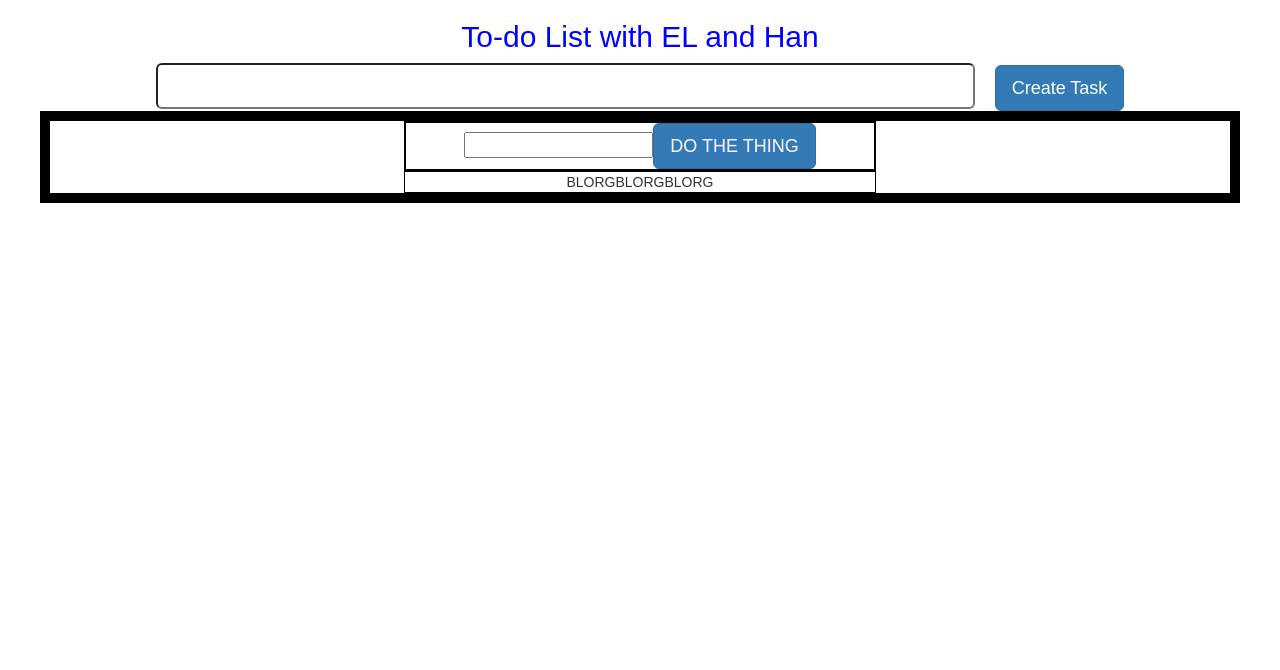
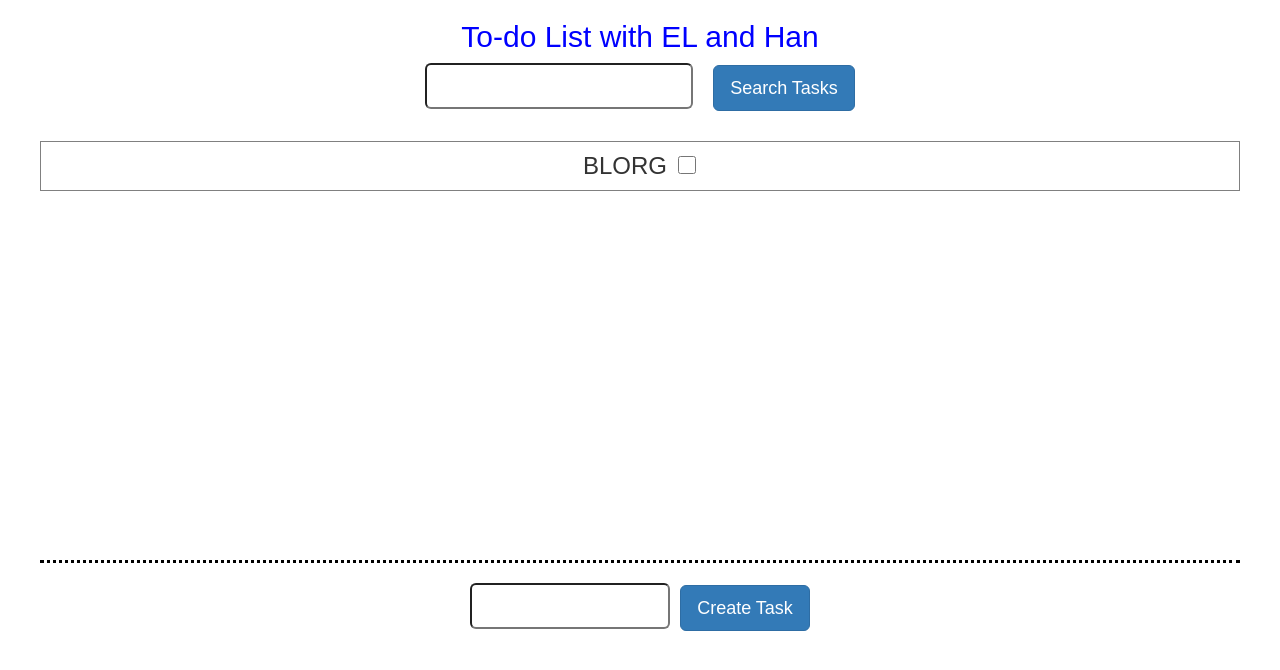
Before and after one commit to eLn86/todolist-practice, a React (Create React App) app in the folder todo-list-group-practice/: page / in a window 1280 px wide. Shown: the top 670 px of the page. Built offline with nearby package versions, Linux system fonts and the light colour scheme.

Commit message:
CSS touchups

```diff
--- a/todo-list-group-practice/src/components/Body/Body.js
+++ b/todo-list-group-practice/src/components/Body/Body.js
@@ -6,11 +6,20 @@ import Create from '../Create/Create';
 import Search from '../Search/Search.js';
 
 class Body extends Component {
+  constructor(props) {
+    super(props);
+    this.state = {
+      // Task Array to handle all task rows
+      tasks: []
+    }
+  }
   render() {
+    var rows = this.state.tasks;
     return (
       <div className="row">
+      <Search/>
+      {rows}
       <Create />
-      <Search/>
       </div>
     );
   }
--- a/todo-list-group-practice/src/components/Search/Search.css
+++ b/todo-list-group-practice/src/components/Search/Search.css
@@ -1,8 +1,9 @@
 .searchBox {
-  border: 5px solid black;
 }
 
 .searchContainer {
   text-align:center;
-  border: 5px solid black;
+  height: 500px;
+  border-bottom: 3px dotted black;
+  margin-bottom: 20px;
 }
--- a/todo-list-group-practice/src/components/Search/SearchBar/SearchBar.css
+++ b/todo-list-group-practice/src/components/Search/SearchBar/SearchBar.css
@@ -1,6 +1,13 @@
 .searchBar {
   height:10%;
-  width:40%;
-  margin-left:30%;
-  border: 2px solid black;
+  width:100%;
+  text-align: center;
 }
+
+.searchInput {
+  margin-right: 20px;
+}
+
+.searchBarRow {
+  margin-bottom: 30px;
+}
--- a/todo-list-group-practice/src/components/Search/SearchBar/SearchBar.js
+++ b/todo-list-group-practice/src/components/Search/SearchBar/SearchBar.js
@@ -10,10 +10,11 @@ export default class SearchBar extends React.Component {
 
   render() {
     return (
-      <div className= "row">
+      <div className= "row searchBarRow">
         <div className="col-md-12 searchBar">
-          <input type='string'/>
-          <button className= 'btn btn-lg btn-primary'type='submit'>DO THE THING</button>
+          <input type='string'
+                 className="searchInput input-lg"/>
+          <button className= 'btn btn-lg btn-primary'type='submit'>Search Tasks</button>
         </div>
       </div>
     );
--- a/todo-list-group-practice/src/components/Search/SearchResults/SearchResults.css
+++ b/todo-list-group-practice/src/components/Search/SearchResults/SearchResults.css
@@ -1,6 +1,24 @@
+.searchResultsRow {
+  border: 1px solid grey;
+  height: 50px;
+  text-align: center;
+}
+
 .searchResults {
-  height:50%;
-  width:40%;
-  margin-left:30%;
-  border: 1px solid black;
+  display: inline;
+  text-align: center;
+  margin-top: 10px;
 }
+
+.taskName {
+  width: 200px;
+  margin: 0px 10px 0px 0px;
+  padding: 0;
+  display: inline;
+}
+
+.taskCheckBox {
+  margin-top: 15px;
+  width: 20px;
+  height: 18px;
+}
--- a/todo-list-group-practice/src/components/Search/SearchResults/SearchResults.js
+++ b/todo-list-group-practice/src/components/Search/SearchResults/SearchResults.js
@@ -11,11 +11,10 @@ export default class SearchResults extends React.Component {
 
   render() {
     return (
-      <div className= "row">
+      <div className= "row searchResultsRow">
         <div className="col-md-12 searchResults">
-          <span>BLORG</span>
-          <span>BLORG</span>
-          <span>BLORG</span>
+          <h3 className="taskName">BLORG</h3>
+          <input type="checkbox" className="taskCheckBox"/>
         </div>
       </div>
     );
```
